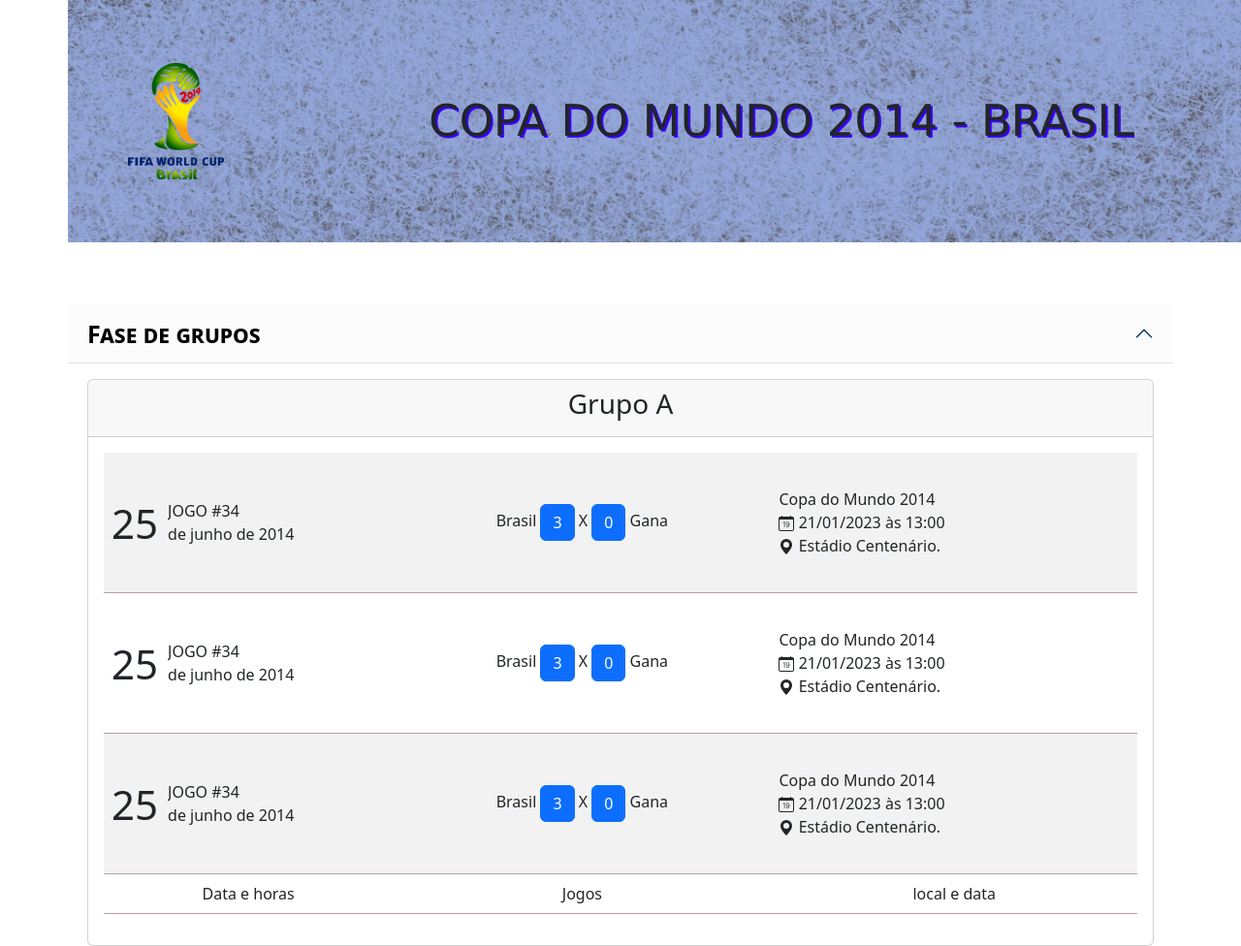
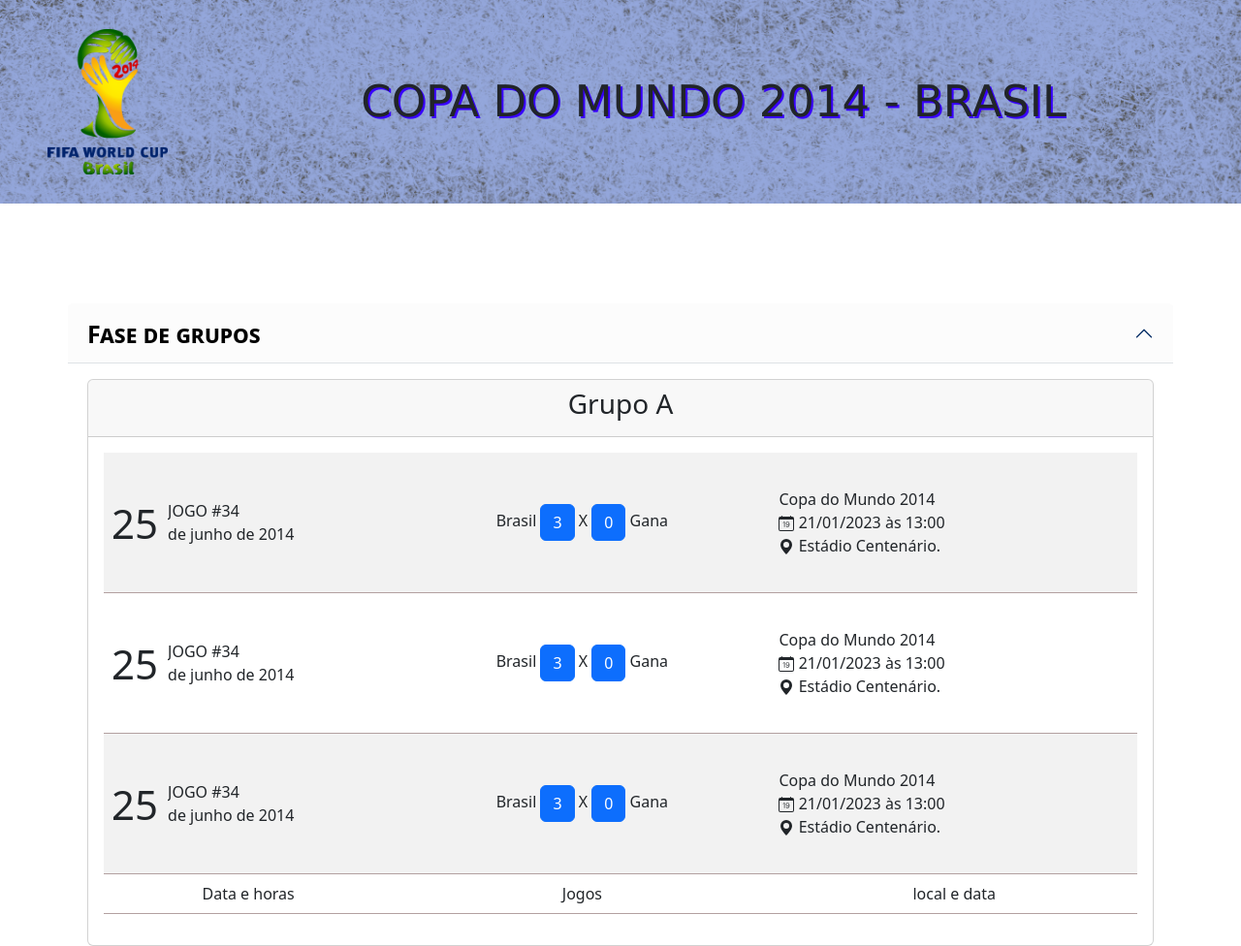
Before and after one commit to ebolzan/World-CUP-2014---XML-parser-DOM-e-SAX---python, a website: page frontend/index.html in a window 1280 px wide. Shown: the top 976 px of the page at 97% size. Drawn offline with nearby package versions, Linux system fonts and the light colour scheme.

Commit message:
feat(frontend page): change header and footer

```diff
--- a/frontend/css/default.css
+++ b/frontend/css/default.css
@@ -5,7 +5,7 @@
 @media (min-width: 1250px) {
 
 .header{
-    height: 250px;
+    height: 210px;
     align-items: center;
     margin-left: 0px;
     position: fixed;
@@ -83,12 +83,12 @@
     background-position: bottom;
     z-index: 1001;
     width: 250px;
-    height: 120px;
+    height: 150px;
 }
 
 #logo:hover{
     cursor: pointer;
-    background-size: 40%;
+    background-size: 53%;
     box-shadow: violet;
 }
 #logo+div{
--- a/frontend/index.html
+++ b/frontend/index.html
@@ -11,8 +11,6 @@
 </head>
 <body>
 
-    <div class="container mt-5">
-
     <div id="header" class="header">
         <div id="logo" class="">
 
@@ -24,8 +22,7 @@
 
         </div>
       </div>
-
-
+    <div class="container mt-5">
         <div class="accordion" id="accordionPanelsStayOpenExample">
             <div class="accordion-item">
               <h2 class="accordion-header" id="panelsStayOpen-headingOne">
@@ -472,6 +469,7 @@
                 </div>
               </div>
           </div>
+        </div>
 
         <div class="footer">
 
@@ -479,8 +477,6 @@
             <span class="text-center">Todos os direitos reservados @EBOLZAN 2023</span>
         </div>
 
-        </div>
-
       <script src="node_modules/bootstrap/dist/js/bootstrap.min.js"></script>
       <script src="https://unpkg.com/@popperjs/core@2"></script>
 
```
Lines whose indentation alone changed are shown as unchanged.
